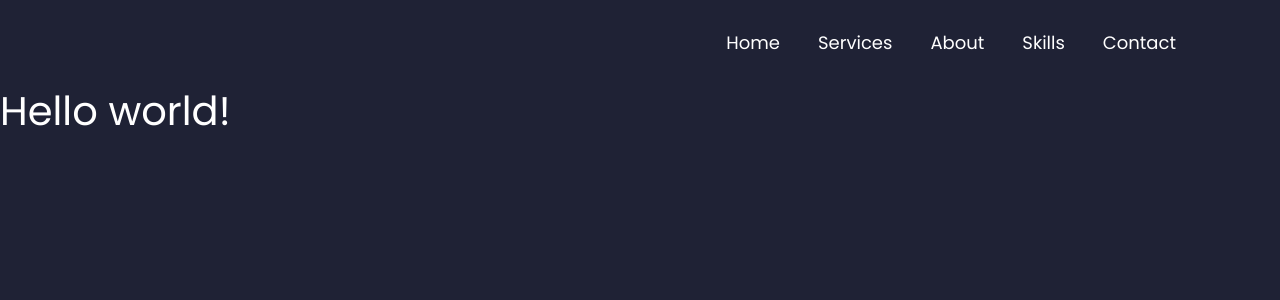
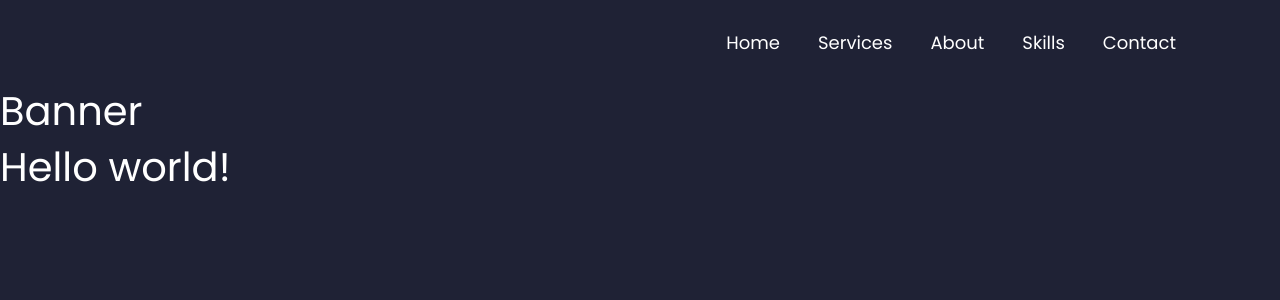
Before and after one commit to ksentak/keaton-portfolio, a React (Create React App) app: page / in a window 1280 px wide. Shown: the top 300 px of the page. Built offline with nearby package versions, Linux system fonts and the light colour scheme.

Commit message:
added banner, footer, and contact components

```diff
--- a/src/App.js
+++ b/src/App.js
@@ -1,5 +1,6 @@
 import React from 'react';
 import Navbar from './components/Navbar';
+import Banner from './components/Banner';
 import './assets/css/main.css';
 import './assets/css/color.css';
 
@@ -7,6 +8,7 @@ function App() {
   return (
     <div className='App'>
       <Navbar />
+      <Banner />
       <h1>Hello world!</h1>
     </div>
   );
--- /dev/null
+++ b/src/components/Banner.js
@@ -0,0 +1,13 @@
+import React, { Component } from 'react';
+
+class Banner extends Component {
+  render() {
+    return (
+      <div className='Banner'>
+        <h1>Banner</h1>
+      </div>
+    );
+  }
+}
+
+export default Banner;
```
Also changed, not shown: src/components/Contact.js (added, +13 -0 lines), src/components/Footer.js (added, +13 -0 lines), src/pages/404.js (added).
